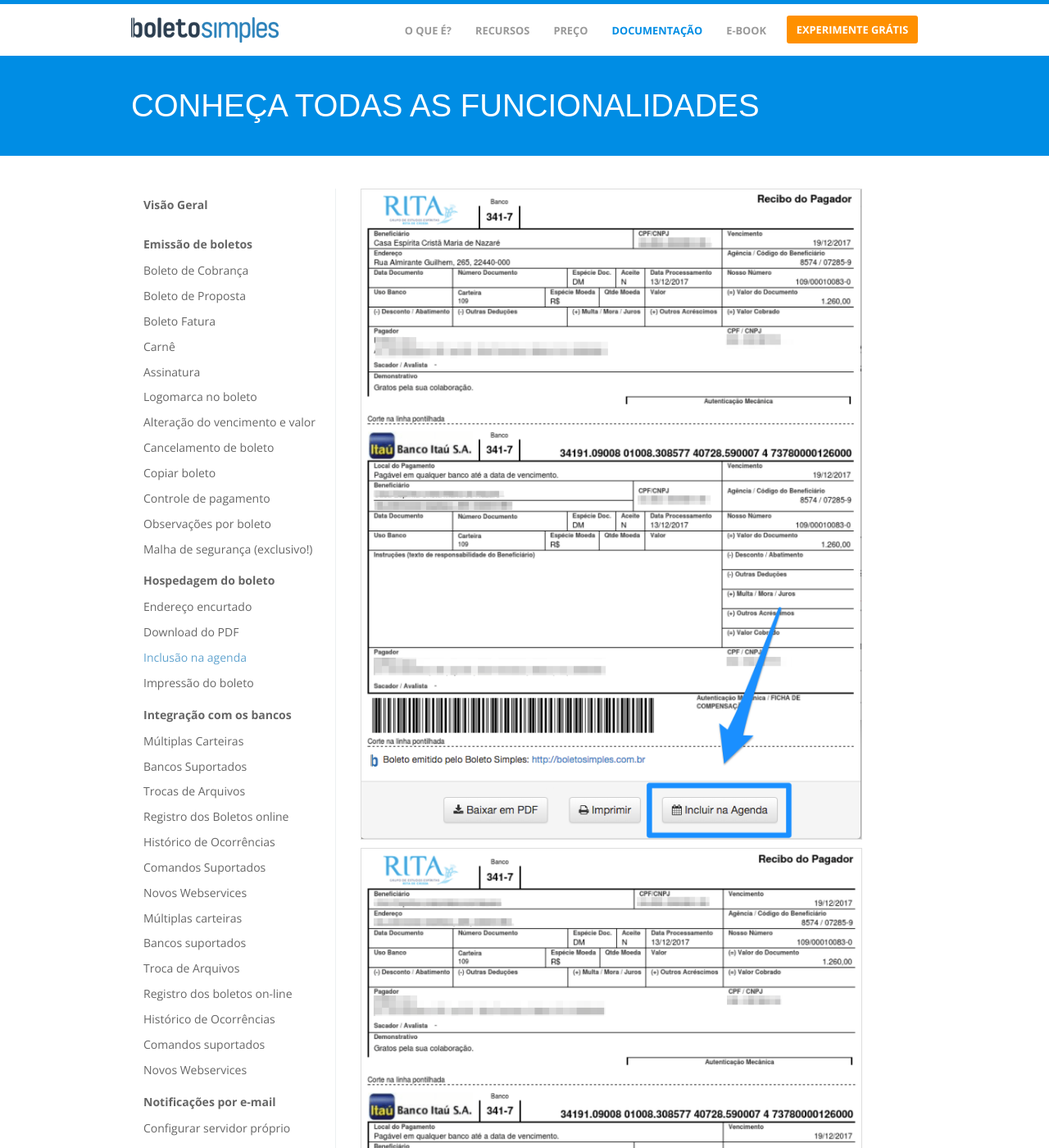
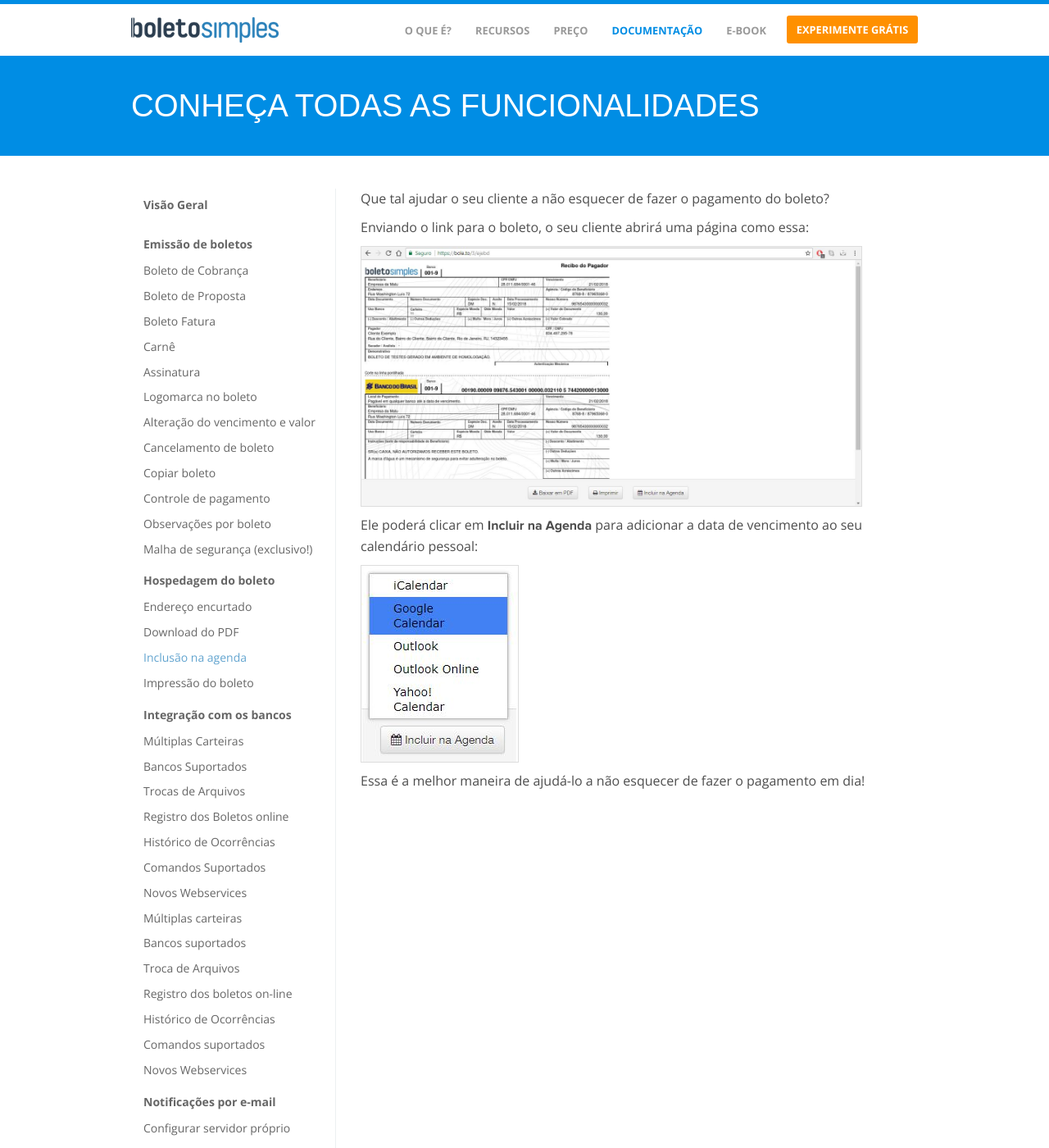
Before and after one commit to BoletoSimples/boletosimples-features, a Jekyll site: the page built from hospedagem-do-boleto/inclusao-na-agenda.markdown, in a window 1280 px wide and 1400 px high. Shown: the whole window at 82% size. Built offline with Jekyll 4.4.1, drawn with Linux system fonts in a browser that asks for light colours.

Commit message:
Updated Inclusao Na Agenda

```diff
--- a/hospedagem-do-boleto/inclusao-na-agenda.markdown
+++ b/hospedagem-do-boleto/inclusao-na-agenda.markdown
@@ -4,6 +4,14 @@
 position: 2
 ---
 
-![Incluir_na_agenda.png](/uploads/Incluir_na_agenda.png)
+Que tal ajudar o seu cliente a não esquecer de fazer o pagamento do boleto?
 
-![Incluir_na_agenda_popup.png](/uploads/Incluir_na_agenda_popup.png)
+Enviando o link para o boleto, o seu cliente abrirá uma página como essa:
+
+![link boleto-d4756a.JPG](/uploads/link%20boleto-d4756a.JPG)
+
+Ele poderá clicar em **Incluir na Agenda** para adicionar a data de vencimento ao seu calendário pessoal:
+
+![agenda-5f5539.JPG](/uploads/agenda-5f5539.JPG)
+
+Essa é a melhor maneira de ajudá-lo a não esquecer de fazer o pagamento em dia!
```
